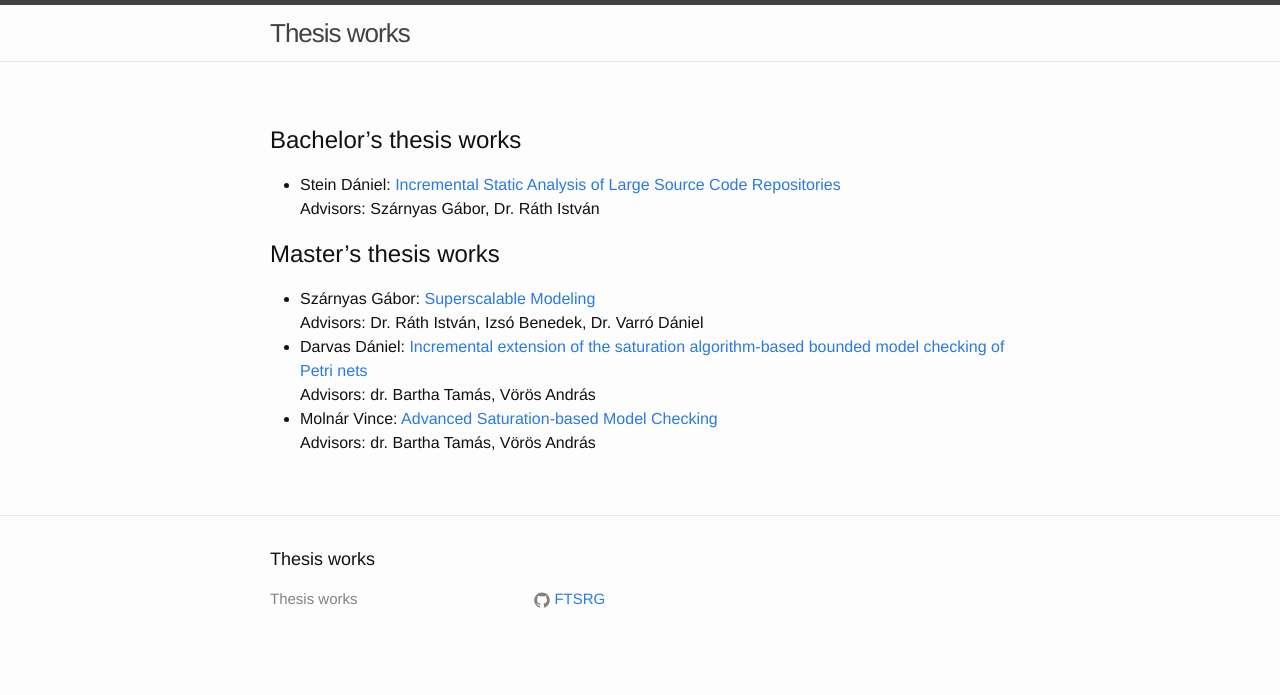
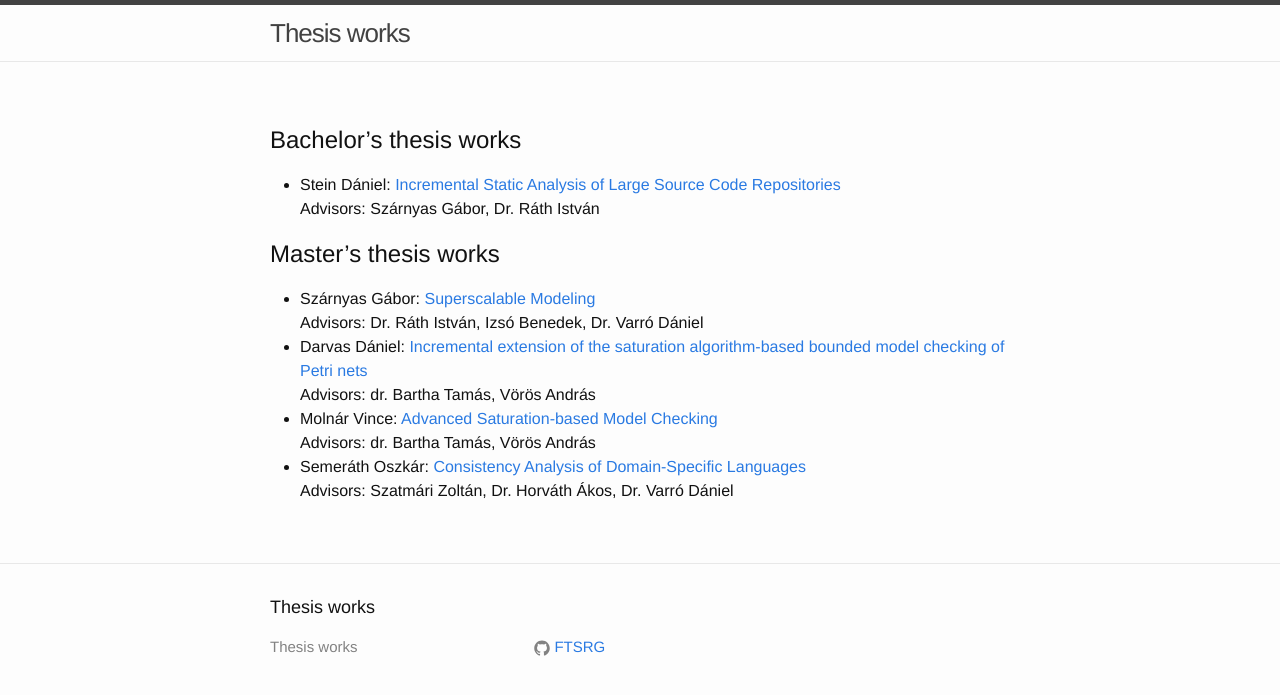
Before and after one commit to ftsrg/thesis-works, a Jekyll site: the page built from index.md, in a window 1280 px wide. Shown: the top 695 px of the page. Built offline with Jekyll 4.4.1, drawn with Linux system fonts in a browser that asks for light colours.

Commit message:
New thesis

```diff
--- a/_data/msc.yml
+++ b/_data/msc.yml
@@ -11,3 +11,7 @@ thesis_works:
     title: Advanced Saturation-based Model Checking
     filename: molnar-vince-advanced-saturation-based-model-checking
     advisors: dr. Bartha Tamás, Vörös András
+  - author: Semeráth Oszkár
+    title: Consistency Analysis of Domain-Specific Languages
+    filename: semerath-oszkar-consistency-analysis-of-domain-specific-languages
+    advisors: Szatmári Zoltán, Dr. Horváth Ákos, Dr. Varró Dániel
```
Also changed, not shown: 1 other file.
